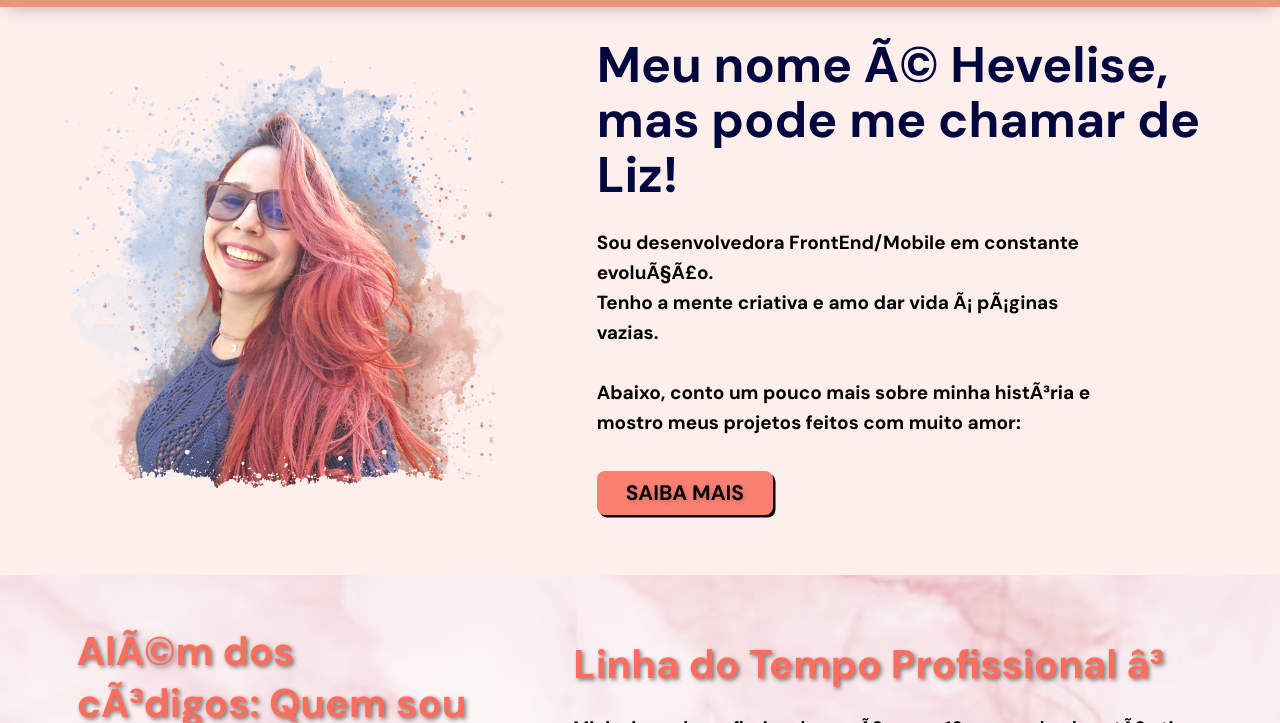
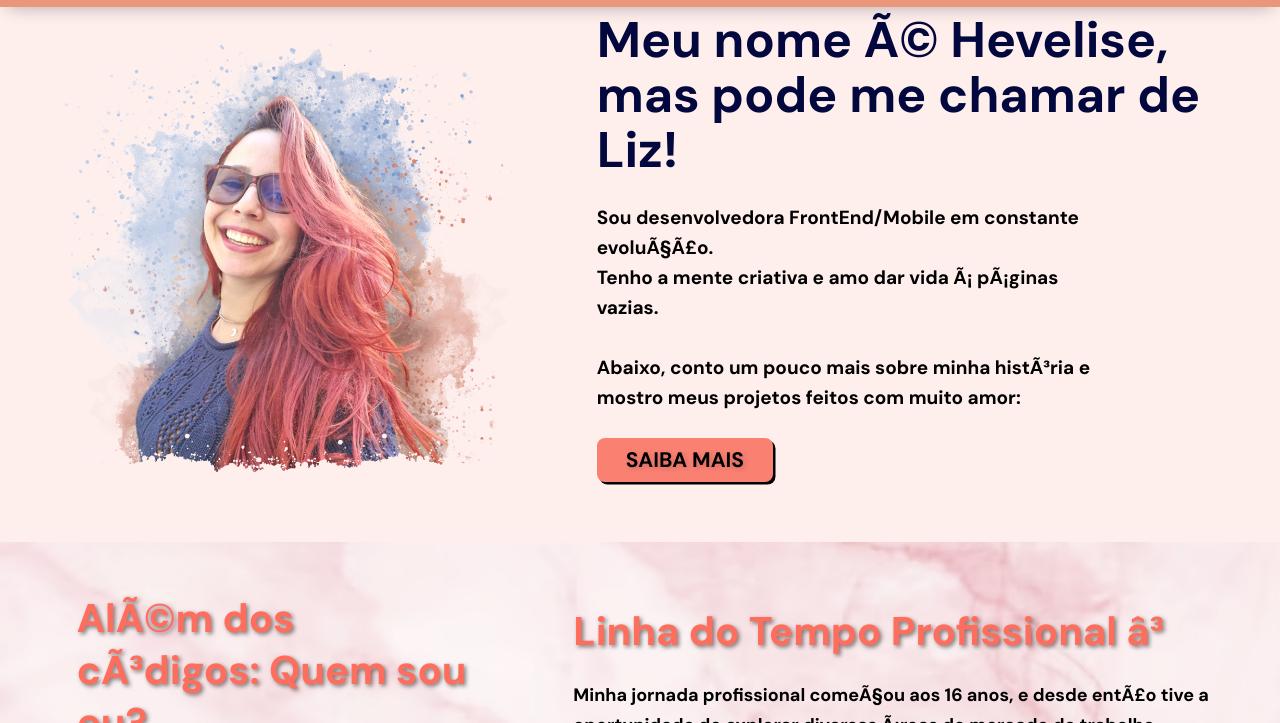
Before and after one commit to Hevelise-Liz/MeuPortfolio, a plain HTML site: page index.html in a window 1280 px wide. Shown: the part 77-800 px from the top of the page. Drawn offline with Linux system fonts and the light colour scheme.

Commit message:
style: espaçamento.

```diff
--- a/CSS/components/header.css
+++ b/CSS/components/header.css
@@ -178,7 +178,7 @@ header .header__right {
 
 header .header__right p {
 
-  margin-bottom: 2.3rem;
+  margin-bottom: 1.5rem;
   max-width: 50rem;
   font-size: 1.9rem;
 }
--- a/CSS/globals.css
+++ b/CSS/globals.css
@@ -31,7 +31,7 @@ h1 {
   font-weight: 700;
   color: var(--primary-color);
   line-height: 5.5rem;
-  margin: -20px 0 25px 0;
+  margin: -45px 0 25px 0;
 }
 
 .secondary-title {
```
